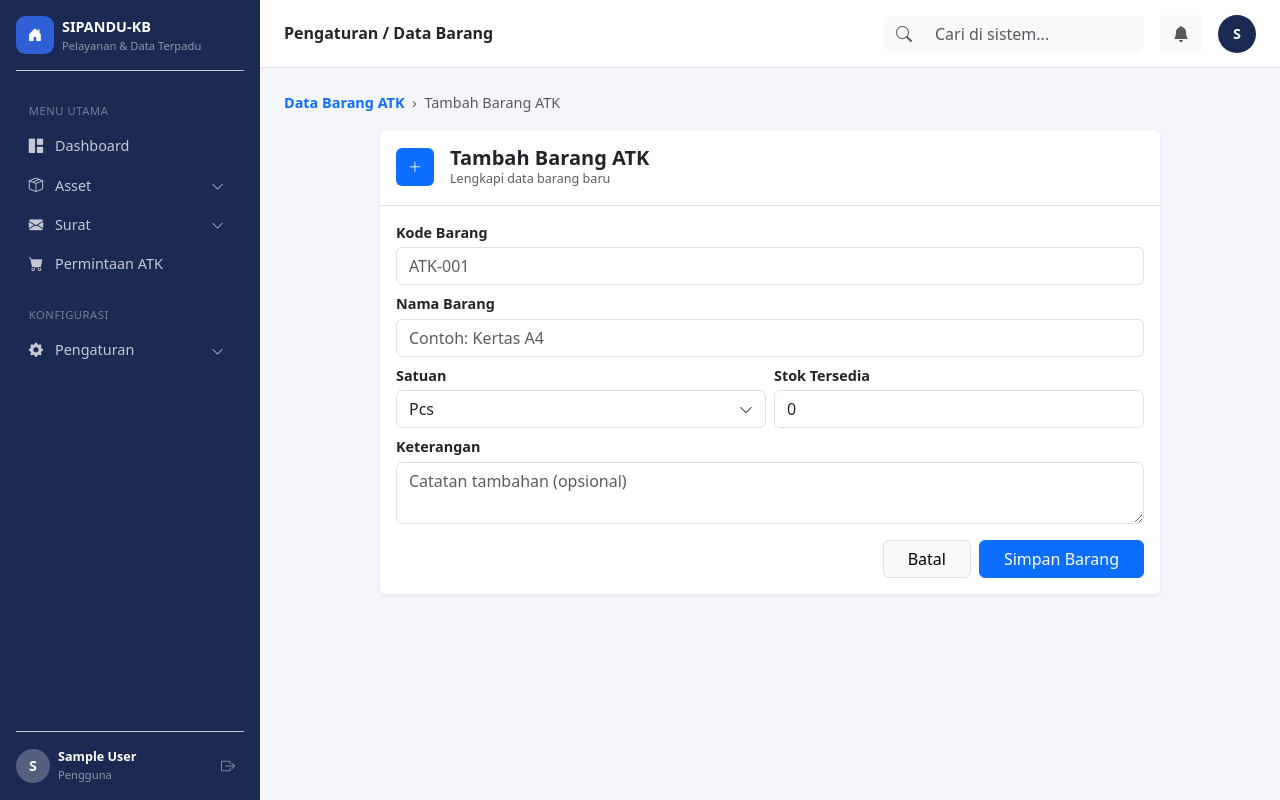
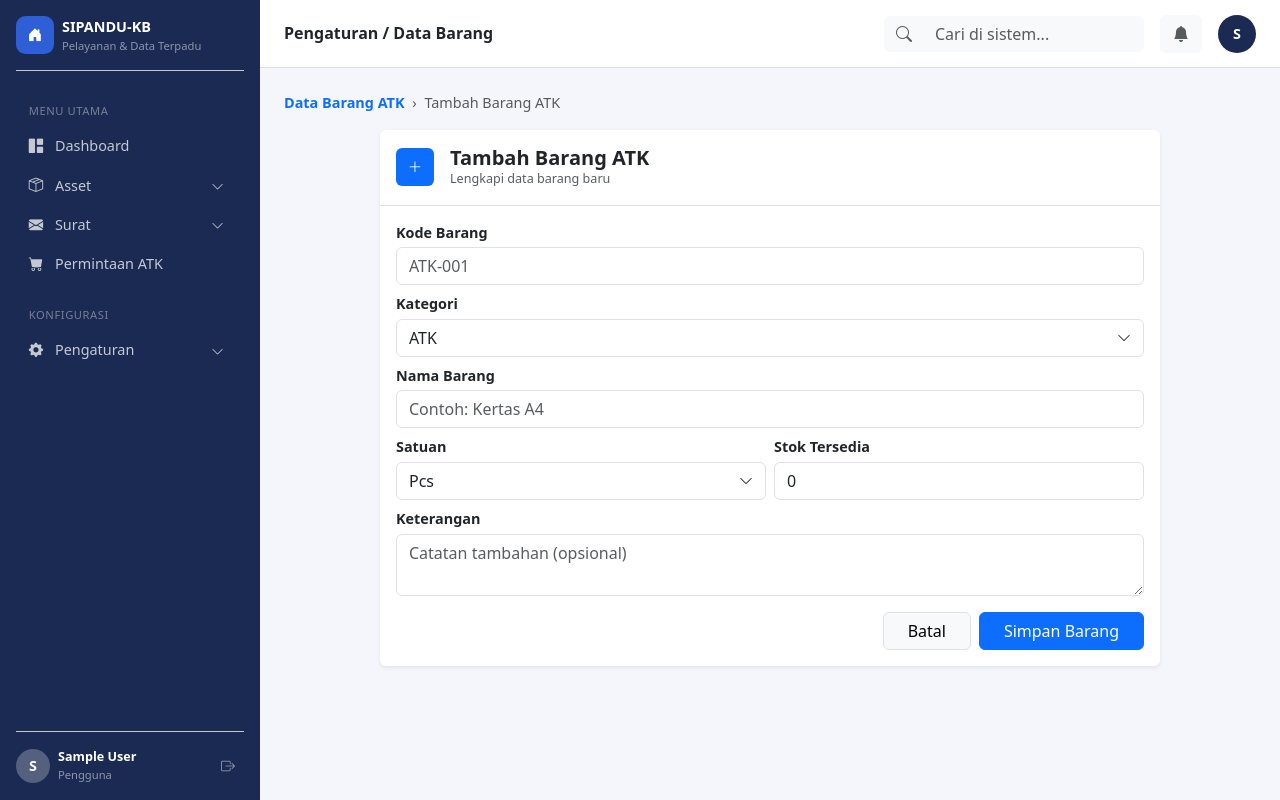
Before and after one commit to AhmadGhozi/Website-SIPANDU, a Django app: page /databarang/tambah/ in a window 1280 px wide. Run offline with Django 5.2, Linux system fonts and the light colour scheme; the visitor is signed in with stand-in values (Sample User, id 1).

Commit message:
Tambah kategori ATK/BHP pada Data Barang, dan tambah filter yang sejajar dengan search

```diff
--- a/databarang/forms.py
+++ b/databarang/forms.py
@@ -5,8 +5,9 @@ from .models import BarangATK, StokUnit
 class BarangATKForm(forms.ModelForm):
     class Meta:
         model = BarangATK
-        fields = ['kode_barang', 'nama_barang', 'satuan', 'stok', 'keterangan']
+        fields = ['kategori', 'kode_barang', 'nama_barang', 'satuan', 'stok', 'keterangan']
         widgets = {
+            'kategori': forms.Select(attrs={'class': 'd-none'}),
             'kode_barang': forms.TextInput(attrs={'class': 'form-control', 'placeholder': 'ATK-001'}),
             'nama_barang': forms.TextInput(attrs={'class': 'form-control', 'placeholder': 'Contoh: Kertas A4'}),
             'satuan': forms.Select(attrs={'class': 'd-none'}),
--- a/databarang/models.py
+++ b/databarang/models.py
@@ -2,6 +2,10 @@ from django.db import models
 from django.contrib.auth.models import User
 
 class BarangATK(models.Model):
+    KATEGORI_CHOICES = [
+        ('atk', 'ATK'),
+        ('bhp', 'BHP'),
+    ]
     SATUAN_CHOICES = [
         ('pcs', 'Pcs'),
         ('rim', 'Rim'),
@@ -12,6 +16,7 @@ class BarangATK(models.Model):
         ('unit', 'Unit'),
     ]
 
+    kategori = models.CharField(max_length=5, choices=KATEGORI_CHOICES, default='atk')
     kode_barang = models.CharField(max_length=30, unique=True, verbose_name="Kode Barang")
     nama_barang = models.CharField(max_length=150, verbose_name="Nama Barang")
     satuan = models.CharField(max_length=10, choices=SATUAN_CHOICES, default='pcs')
--- a/databarang/views.py
+++ b/databarang/views.py
@@ -13,7 +13,11 @@ def is_kasubag_umum(user):
 @login_required
 def barang_list(request):
     query = request.GET.get('q', '')
+    kategori = request.GET.get('kategori', '')
     daftar_barang = BarangATK.objects.all()
+
+    if kategori:
+        daftar_barang = daftar_barang.filter(kategori=kategori)
 
     if query:
         daftar_barang = daftar_barang.filter(
@@ -23,6 +27,7 @@ def barang_list(request):
     context = {
         'daftar_barang': daftar_barang,
         'query': query,
+        'kategori_aktif': kategori,
         'total_barang': BarangATK.objects.count(),
         'total_menipis': BarangATK.objects.filter(stok__gt=0, stok__lte=5).count(),
         'total_habis': BarangATK.objects.filter(stok=0).count(),
--- a/templates/databarang/barang_form.html
+++ b/templates/databarang/barang_form.html
@@ -41,6 +41,21 @@
                     {% if form.kode_barang.errors %}
                         <div class="text-danger small mt-1">{{ form.kode_barang.errors.0 }}</div>
                     {% endif %}
+                </div>
+
+                <div class="mb-2">
+                    <label class="form-label fw-semibold mb-1">Kategori</label>
+                    <div class="custom-select-wrap" data-target="id_kategori">
+                        <div class="custom-select-toggle form-control">
+                            <span class="custom-select-label">ATK</span>
+                            <i class="bi bi-chevron-down small"></i>
+                        </div>
+                        <div class="custom-select-menu">
+                            <div class="custom-select-option" data-value="atk">ATK</div>
+                            <div class="custom-select-option" data-value="bhp">BHP</div>
+                        </div>
+                    </div>
+                    {{ form.kategori }}
                 </div>
 
                 <div class="mb-2">
```
Also changed, not shown: templates/databarang/barang_list.html (+29 -6 lines), databarang/migrations/0004_barangatk_kategori.py (added).
